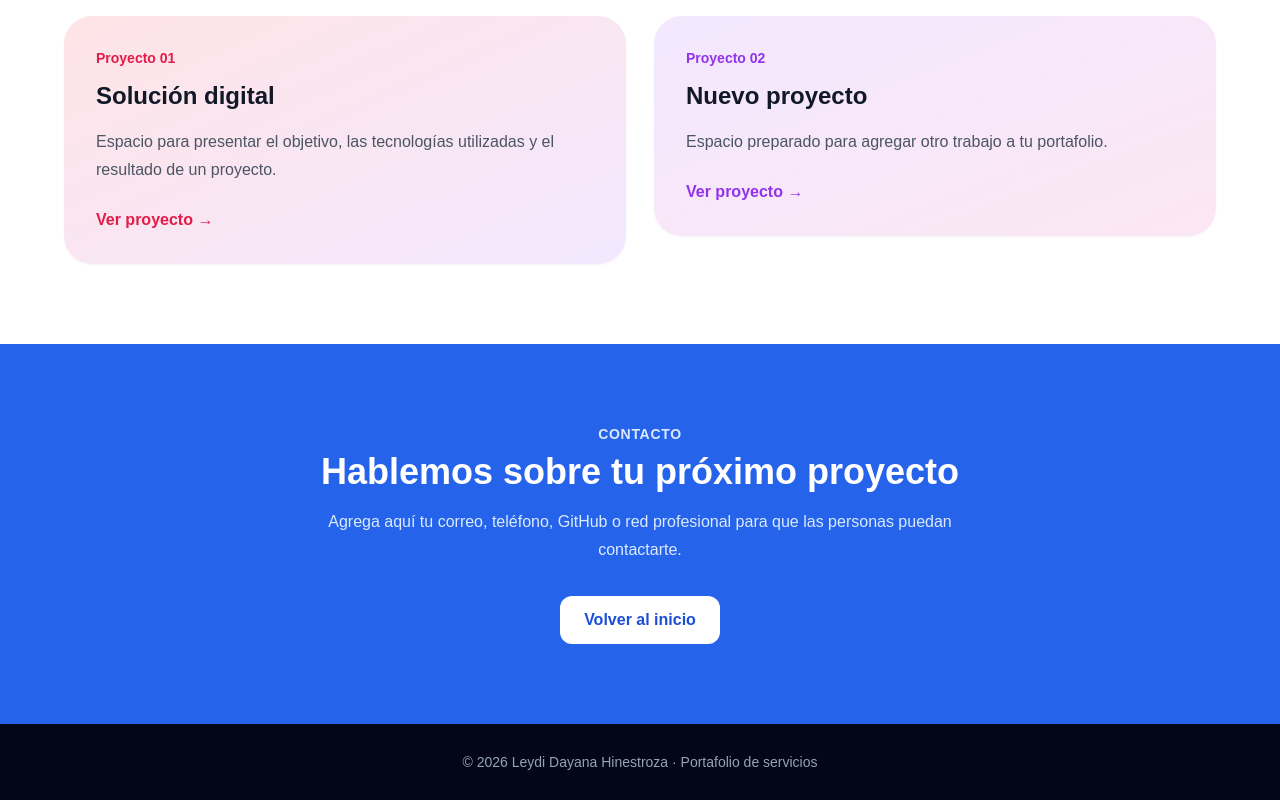
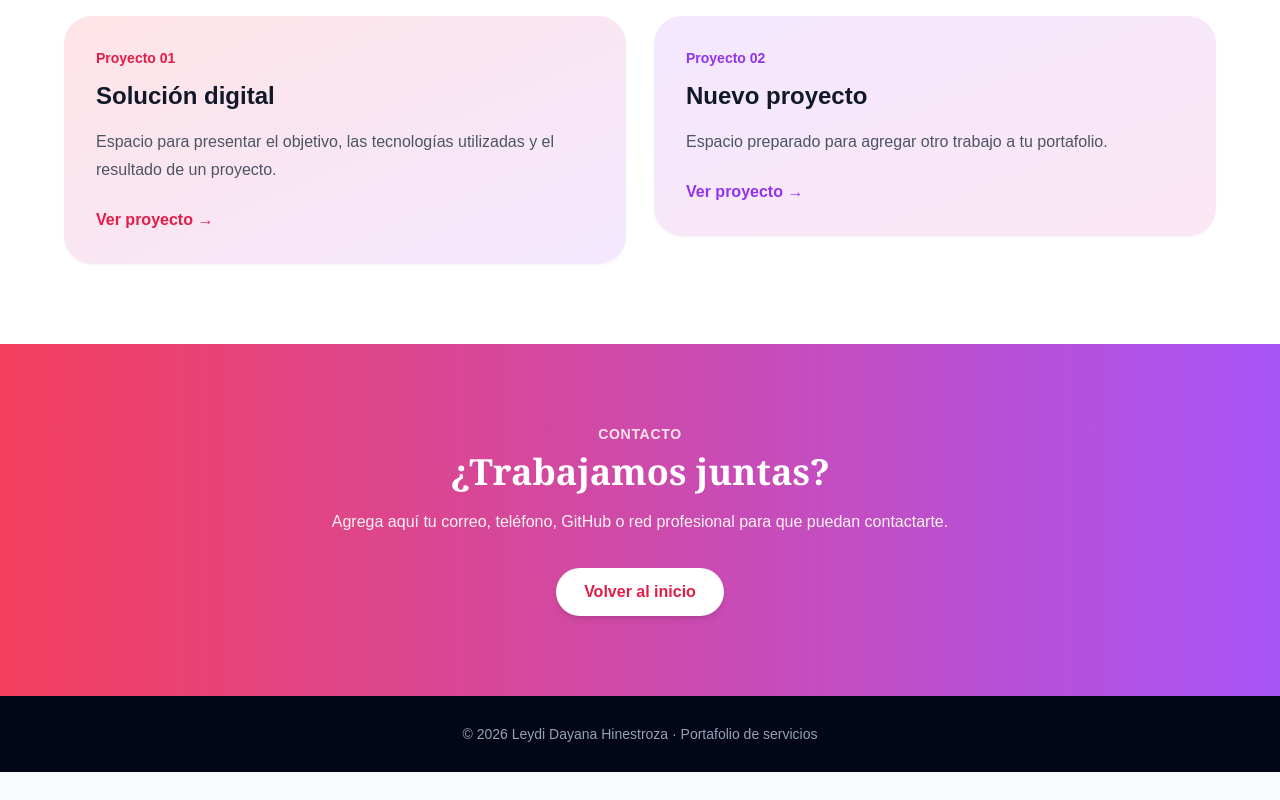
Before and after one commit to hinestrozadayana870-lang/Portafolio, a React (Vite) app: page / in a window 1280 px wide. Shown: the part 2115-2915 px from the top of the page. After the commit the page ends 2887 px from the top, so only its background shows below. Built offline with nearby package versions, Linux system fonts and the light colour scheme.

Commit message:
Aplicar estilo femenino al portafolio

```diff
--- a/src/components/Contacto.jsx
+++ b/src/components/Contacto.jsx
@@ -1,16 +1,18 @@
 const Contacto = () => {
   return (
-    <section id="contacto" className="bg-blue-600 px-6 py-20 text-white">
+    <section id="contacto" className="bg-gradient-to-r from-rose-500 to-purple-500 px-6 py-20 text-white">
       <article className="mx-auto max-w-4xl text-center">
-        <p className="text-sm font-bold uppercase tracking-wider text-blue-100">Contacto</p>
-        <h2 className="mt-2 text-3xl font-extrabold md:text-4xl">
-          Hablemos sobre tu próximo proyecto
+        <p className="text-sm font-bold uppercase tracking-wider text-rose-100">
+          Contacto
+        </p>
+        <h2 className="mt-2 font-serif text-4xl font-bold">
+          ¿Trabajamos juntas?
         </h2>
-        <p className="mx-auto mt-4 max-w-2xl leading-7 text-blue-100">
+        <p className="mx-auto mt-4 max-w-2xl leading-7 text-rose-50">
           Agrega aquí tu correo, teléfono, GitHub o red profesional para que
-          las personas puedan contactarte.
+          puedan contactarte.
         </p>
-        <a href="#inicio" className="mt-8 inline-block rounded-xl bg-white px-6 py-3 font-bold text-blue-700 hover:bg-blue-50">
+        <a href="#inicio" className="mt-8 inline-block rounded-full bg-white px-7 py-3 font-bold text-rose-600 shadow-md hover:bg-rose-50">
           Volver al inicio
         </a>
       </article>
```
